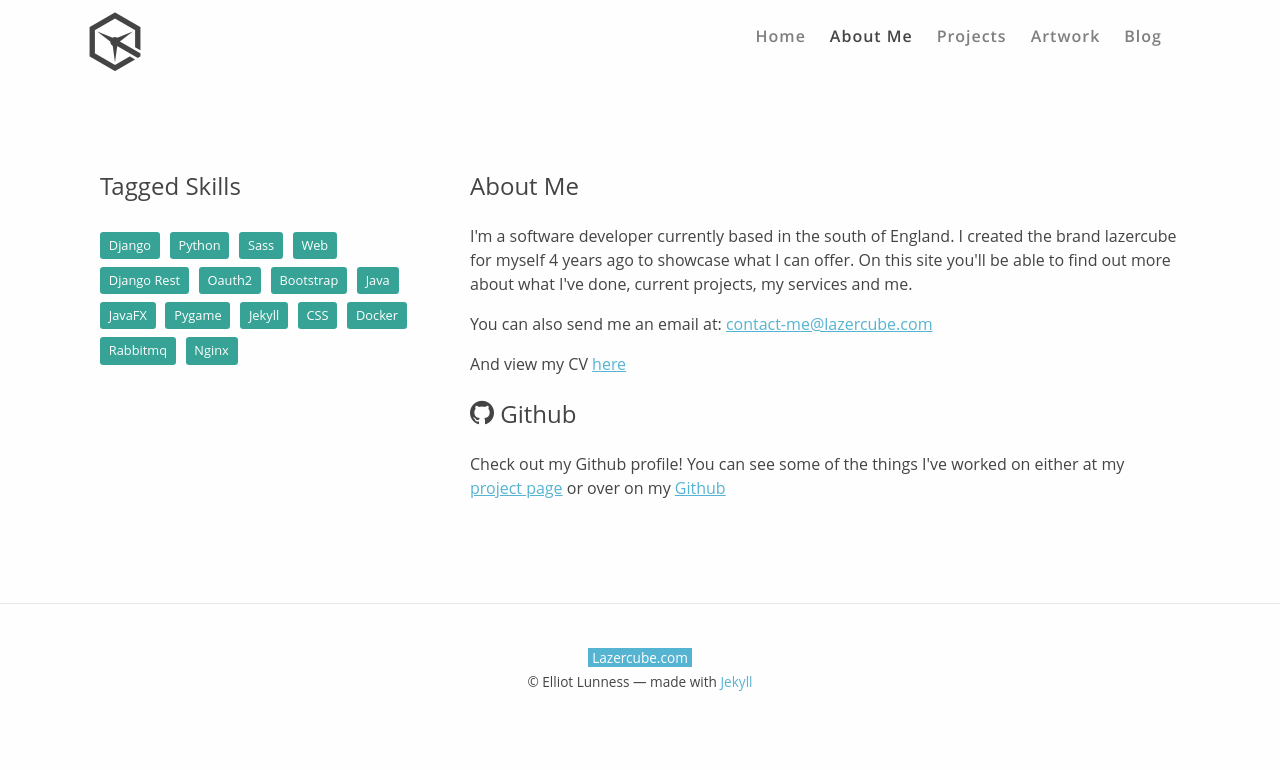
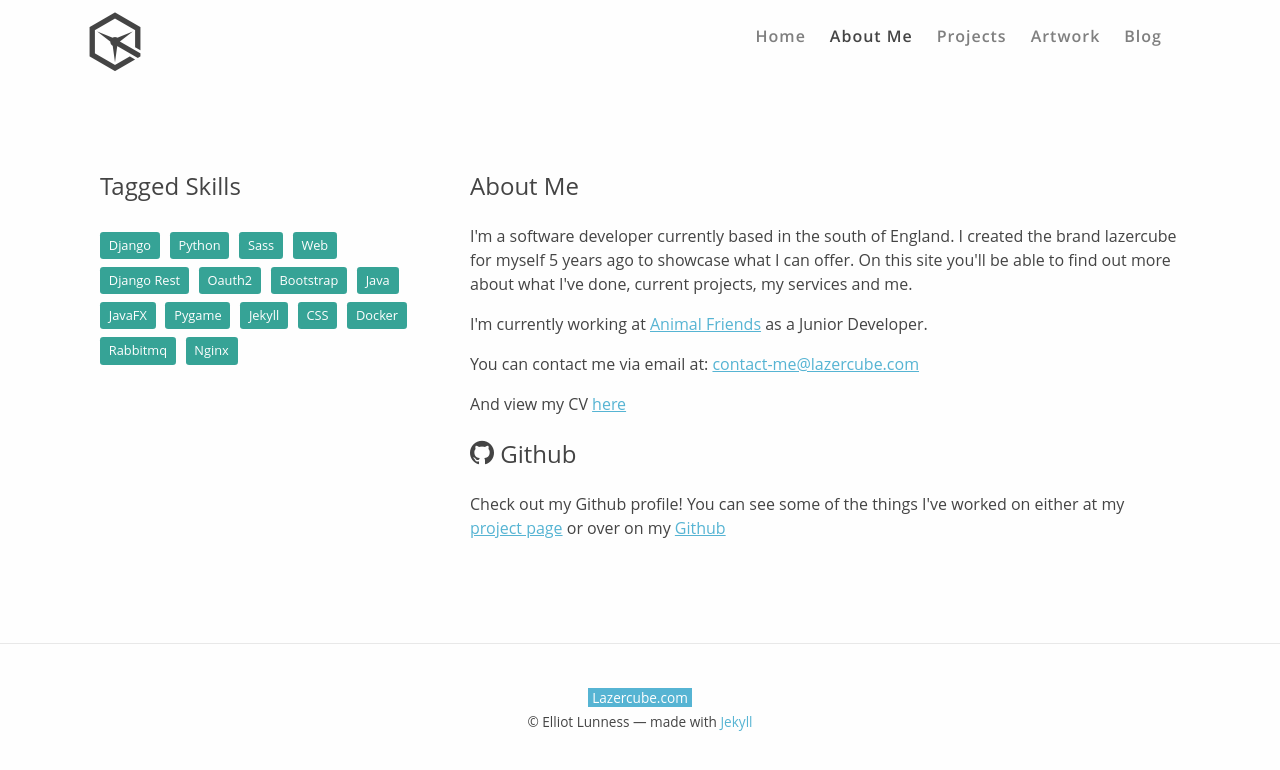
Before and after one commit to LazerCube/LazerCube.github.io, a Jekyll site: the page built from about.html, in a window 1280 px wide. Shown: the top 770 px of the page. Built offline with Jekyll 4.4.1, drawn with Linux system fonts in a browser that asks for light colours; some web fonts are replaced.

Commit message:
Added current employment to about me page.

```diff
--- a/about.html
+++ b/about.html
@@ -2,7 +2,7 @@
 layout: default
 title: "Lazercube| About Me"
 heading: About Me
-description: I'm a software developer currently based in the south of England. I created the brand lazercube for myself 4 years ago to showcase what I can offer. On this site you'll be able to find out more about what I've done, current projects, my services and me.
+description: I'm a software developer currently based in the south of England. I created the brand lazercube for myself 5 years ago to showcase what I can offer. On this site you'll be able to find out more about what I've done, current projects, my services and me.
 ---
 
 <div id="about-skills" class="col-xs-12 col-md-4">
@@ -14,7 +14,8 @@ description: I'm a software developer currently based in the south of England. I
     <div id="about-intro">
         <h2>About Me</h1>
         <p>{{ page.description }}</p>
-        <p>You can also send me an email at: <a href='mailto:{{ site.email }}' rel='nofollow' >{{ site.email }}</a></p>
+        <p>I'm currently working at <a href="https://www.animalfriends.co.uk/" target="_blank" rel="canonical noopener">Animal Friends</a> as a Junior Developer.</p>
+        <p>You can contact me via email at: <a href='mailto:{{ site.email }}' rel='nofollow' >{{ site.email }}</a></p>
         <p>And view my CV <a href="{{ site.cv_url }}" rel="nofollow">here</a></p>
     </div>
 
```
